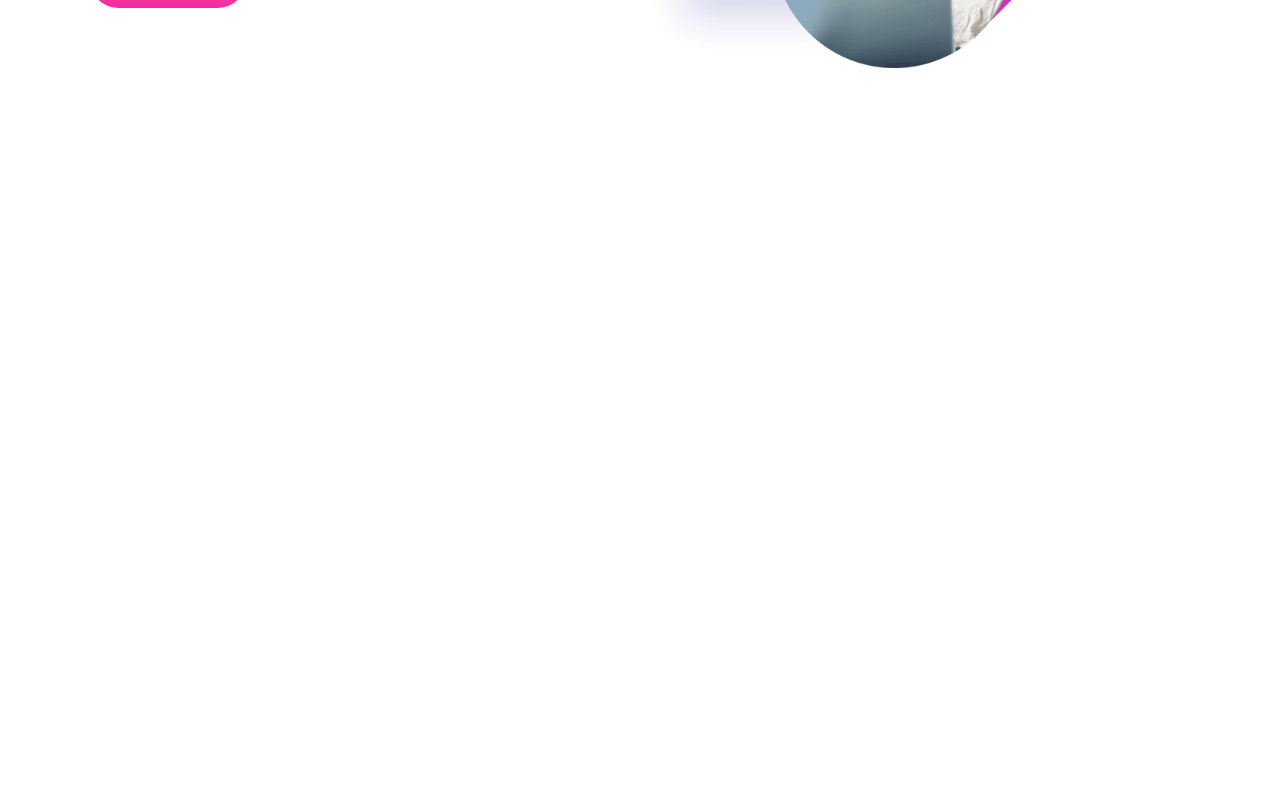
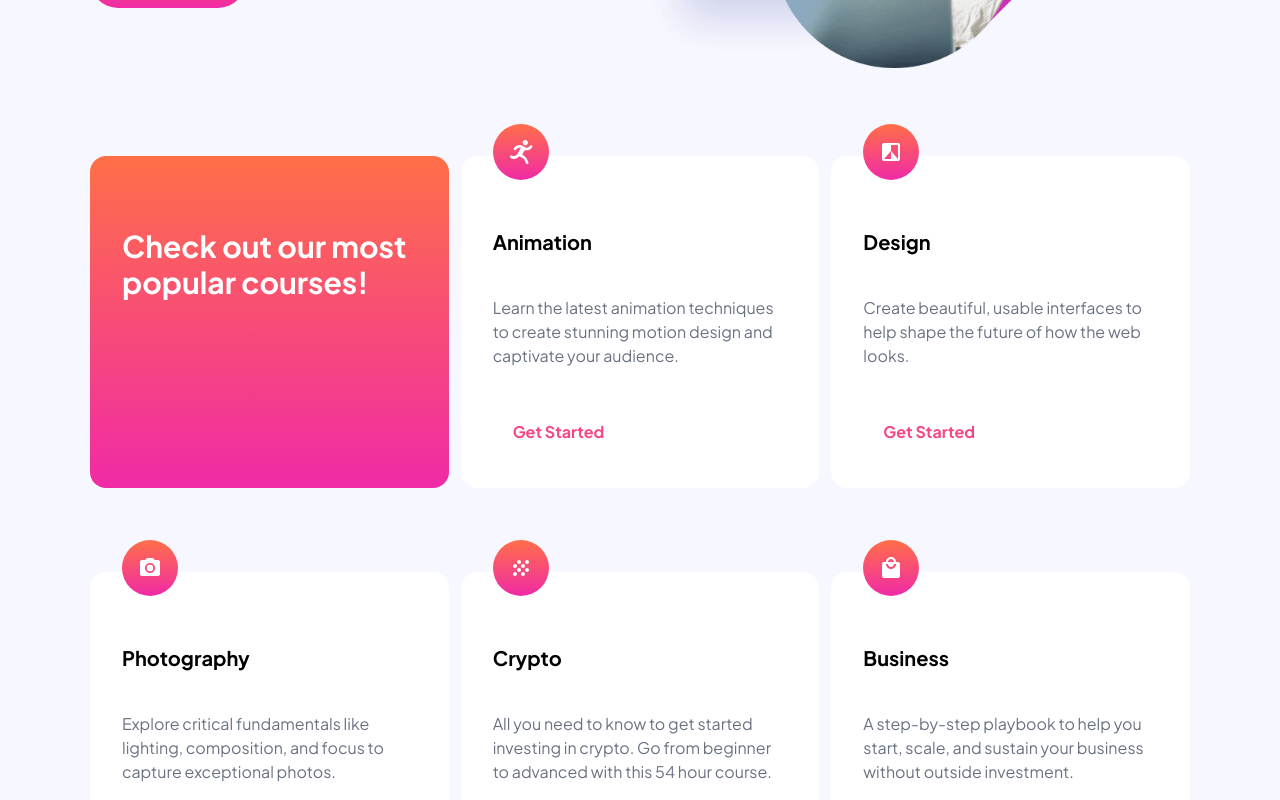
Before and after one commit to elhamrajairad/Skilled-e-learning-landing-page, a Next.js app: page / in a window 1280 px wide. Shown: the part 480-1280 px from the top of the page. Before the commit the page ends 800 px from the top, so only its background shows below. Built offline with nearby package versions, Linux system fonts and the light colour scheme.

Commit message:
add section footer

```diff
--- /dev/null
+++ b/app/components/cours/Courses.tsx
@@ -0,0 +1,41 @@
+import React from 'react'
+import SingleCourse from './SingleCourse'
+
+
+export default function Courses() {
+    const courses = [
+        {
+            icon: "/icon-animation.svg",
+            title: "Animation",
+            description: "Learn the latest animation techniques to create stunning motion design and captivate your audience.",
+        },
+        {
+            icon: "/icon-design.svg",
+            title: "Design",
+            description: "Create beautiful, usable interfaces to help shape the future of how the web looks.",
+        },
+        {
+            icon: "/icon-photography.svg",
+            title: "Photography",
+            description: "Explore critical fundamentals like lighting, composition, and focus to capture exceptional photos.",
+        },
+        {
+            icon: "/icon-crypto.svg",
+            title: "Crypto",
+            description: "All you need to know to get started investing in crypto. Go from beginner to advanced with this 54 hour course.",
+        },
+        {
+            icon: "/icon-business.svg",
+            title: "Business",
+            description: "A step-by-step playbook to help you start, scale, and sustain your business without outside investment.",
+        }
+    ];
+    return (
+        <div className='grid grid-cols-3 relative my-25 gap-3'>
+            <section className='bg-primary-gradient relative rounded-2xl p-8 mb-18 '>
+                <h2 className='relative mt-10 font-bold text-3xl text-white'>Check out our most popular courses!</h2>
+            </section>
+            {courses.map(item => <SingleCourse title={item.title} description={item.description} icon={item.icon} key={item.title} />)}
+        </div>
+    )
+}
--- /dev/null
+++ b/app/components/cours/SingleCourse.tsx
@@ -0,0 +1,18 @@
+import Image from 'next/image'
+import React from 'react'
+import Button from '../Button'
+interface ISingleCourse {
+    icon?: string,
+    title?: string,
+    description?: string
+}
+export default function SingleCourse({ icon, title, description }: ISingleCourse) {
+    return (
+        <section className='bg-white relative rounded-2xl p-8 mb-18'>
+            <Image src={icon} alt='' className='absolute -top-8' height={56} width={56} />
+            <h2 className='relative mt-10 font-bold text-xl'>{title}</h2>
+            <p className='my-10 text-gray-500'>{description}</p>
+            <Button variant='simple' />
+        </section>
+    )
+}
--- a/app/globals.css
+++ b/app/globals.css
@@ -19,7 +19,6 @@
 
   --breakpoint-xs: 32px;
 }
-
 .bg-primary-gradient {
   background: linear-gradient(180deg, #ff6f48 0.04%, #f02aa6 100%);
 }
--- a/app/layout.tsx
+++ b/app/layout.tsx
@@ -1,5 +1,8 @@
+import Image from "next/image";
 import "./globals.css";
 import { Plus_Jakarta_Sans } from "next/font/google"
+import logoDark from "@/public/logo-light.svg"
+import Button from "./components/Button";
 
 export const jakartaSans = Plus_Jakarta_Sans({
   subsets: ["latin"]
@@ -14,8 +17,12 @@ export default function RootLayout({
       <head>
         <link rel="icon" href="/favicon.png" />
       </head>
-      <body className="lg:relative">
+      <body className="lg:relative bg-[#F7F7FF]">
         {children}
+        <footer className="bg-blue flex justify-between items-center py-8">
+          <Image src={logoDark} alt="" />
+          <Button variant="secondGradient" />
+        </footer>
       </body>
     </html>
   );
--- a/app/page.tsx
+++ b/app/page.tsx
@@ -1,6 +1,7 @@
 import React from 'react'
 import Header from './components/Header'
 import Hero from './components/Hero'
+import Courses from './components/cours/Courses'
 
 export default function Home() {
   return (
@@ -8,6 +9,7 @@ export default function Home() {
       <Header />
       <main className='flex flex-col gap-8 '>
         <Hero />
+        <Courses />
       </main>
     </section>
   )
```
